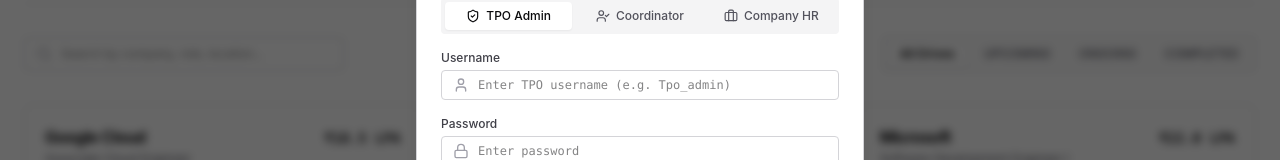
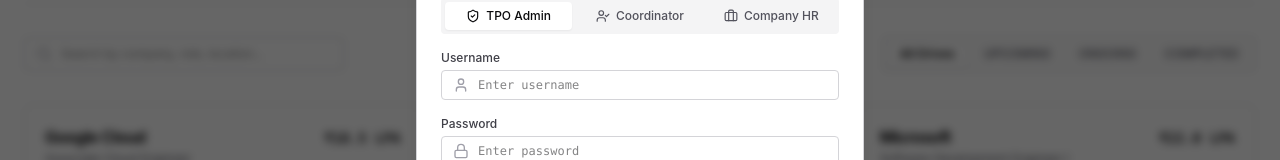
Before and after one commit to byrohithreddy/I-R-O-N, a React (Vite) app: page / in a window 1280 px wide. Both pictures are taken after a click on the button "Staff & HR Login". Shown: the part 332-492 px from the top of the page. Built offline with nearby package versions, Linux system fonts and the light colour scheme; no server answers.

Commit message:
fix: set username placeholder to 'Enter username'

```diff
--- a/src/components/auth/LoginModal.tsx
+++ b/src/components/auth/LoginModal.tsx
@@ -118,13 +118,7 @@ export const LoginModal: React.FC<LoginModalProps> = ({
               required
               value={username}
               onChange={(e) => setUsername(e.target.value)}
-              placeholder={
-                selectedRole === 'TPO'
-                  ? 'Enter TPO username (e.g. Tpo_admin)'
-                  : selectedRole === 'COORDINATOR'
-                  ? 'Enter Coordinator username'
-                  : 'Enter HR username'
-              }
+              placeholder="Enter username"
               className="w-full pl-9 pr-3 py-1.5 text-xs border border-zinc-300 rounded font-mono focus:outline-none focus:ring-1 focus:ring-zinc-900 focus:border-zinc-900"
             />
           </div>
```
